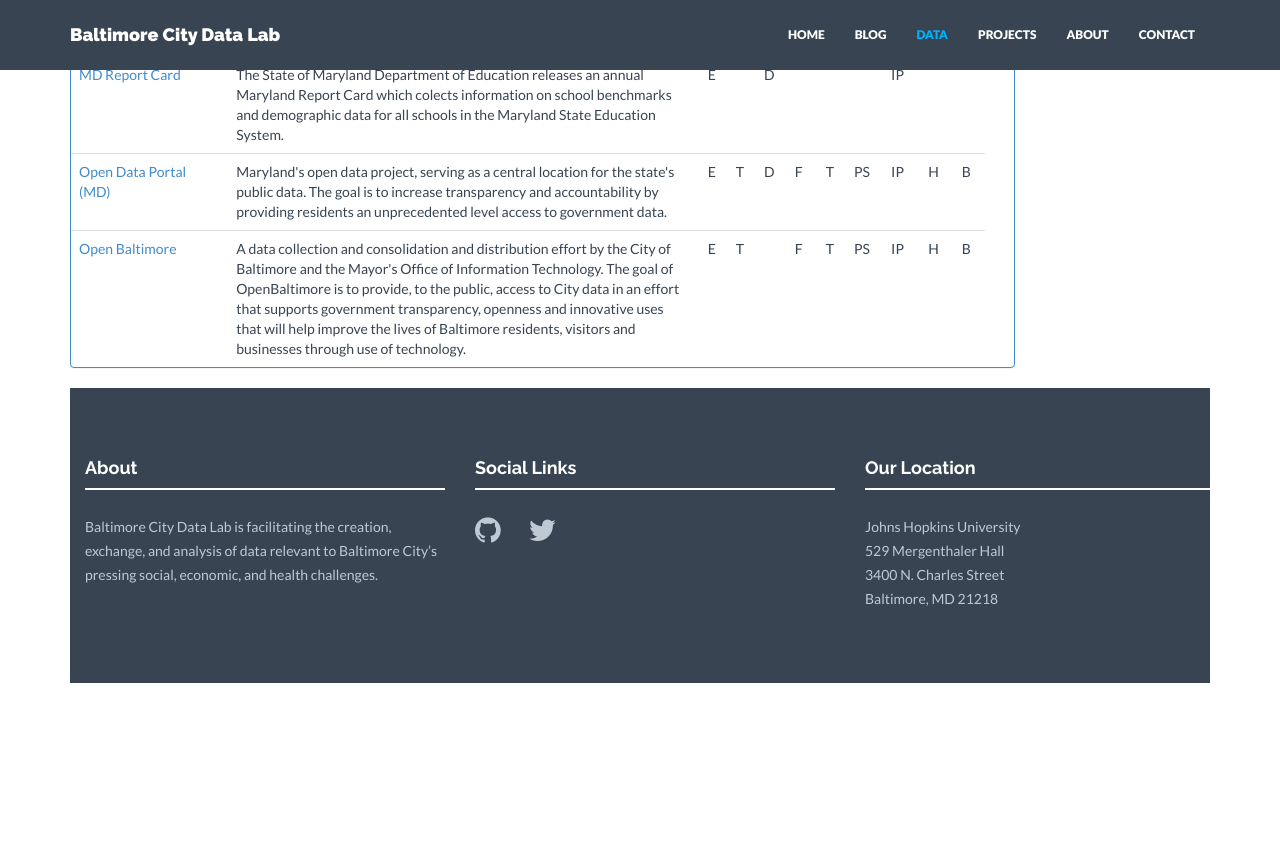
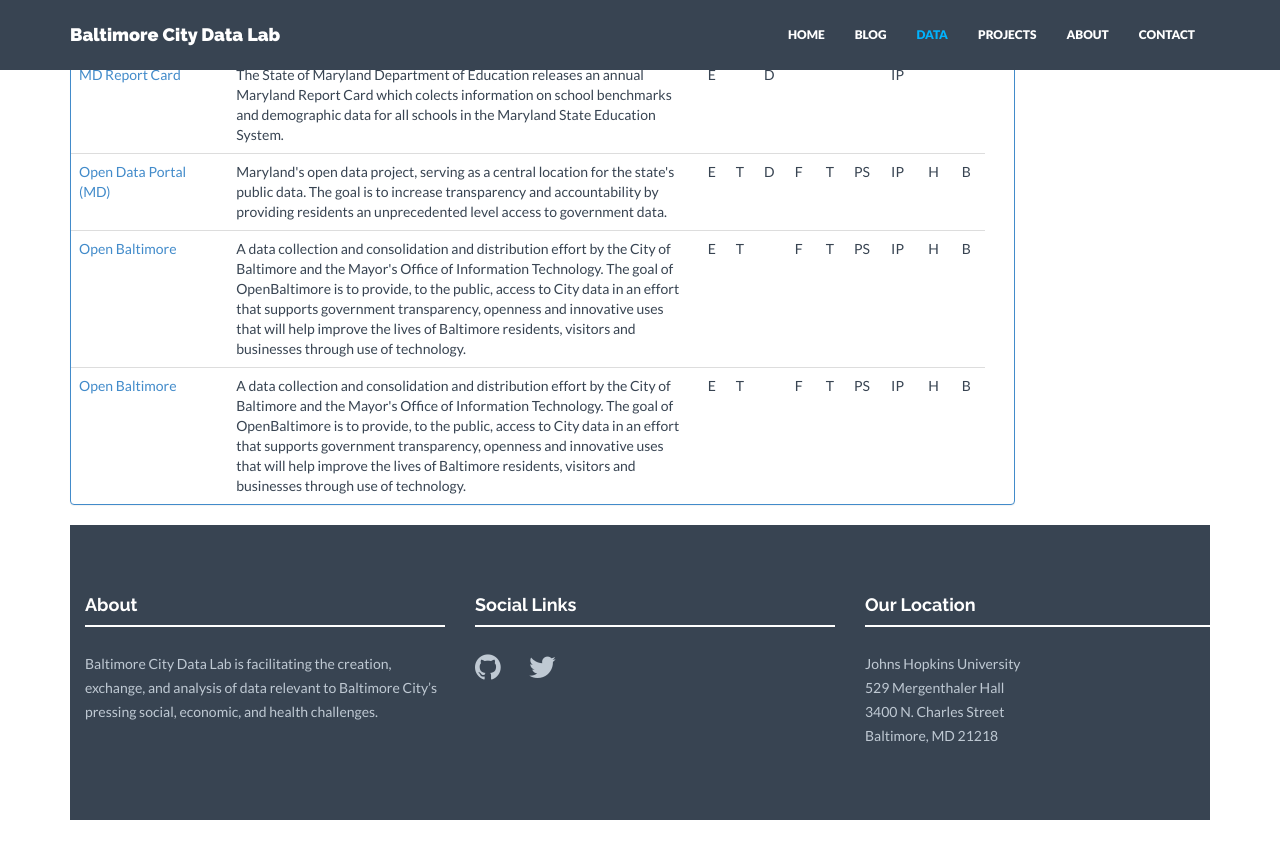
Before and after one commit to pallyjoel/BaltimoreCityDataLab.github.io, a Jekyll site: the page built from data.html, in a window 1280 px wide and 900 px high, scrolled down 1074 px. Shown: the top 859 px of the window. Built offline with Jekyll 4.4.1, drawn with Linux system fonts in a browser that asks for light colours; nearby versions of some CDN libraries; before the commit the page ends 1837 px from its top, so only the background shows below that.

Commit message:
test change
no reason in particular

```diff
--- a/data.html
+++ b/data.html
@@ -121,7 +121,20 @@ permalink: /data/
                             <td>H</td>
                             <td>B</td>
                         </tr>
-
+                     <tr>
+                            <td><a href="https://data.baltimorecity.gov/">Open Baltimore</a></td>
+                            <td>A data collection and consolidation and distribution effort by the City of Baltimore and the Mayor's Office of Information Technology. The goal of OpenBaltimore is to provide, to the public, access to City data in an effort that supports government transparency, openness and innovative uses that will help improve the lives of Baltimore residents, visitors and businesses through use of technology.
+                            </td>
+                            <td>E</td>
+                            <td>T</td>
+                            <td> </td>
+                            <td>F</td>
+                            <td>T</td>
+                            <td>PS</td>
+                            <td>IP</td>
+                            <td>H</td>
+                            <td>B</td>
+                        </tr>
                     </tbody>
                 </table>
         </div>
```
